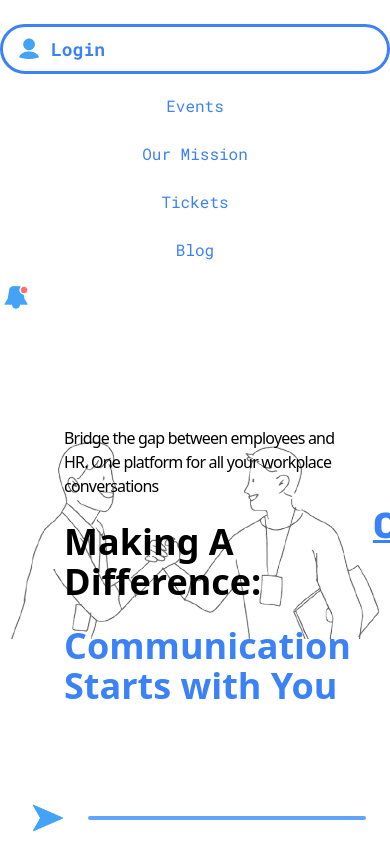
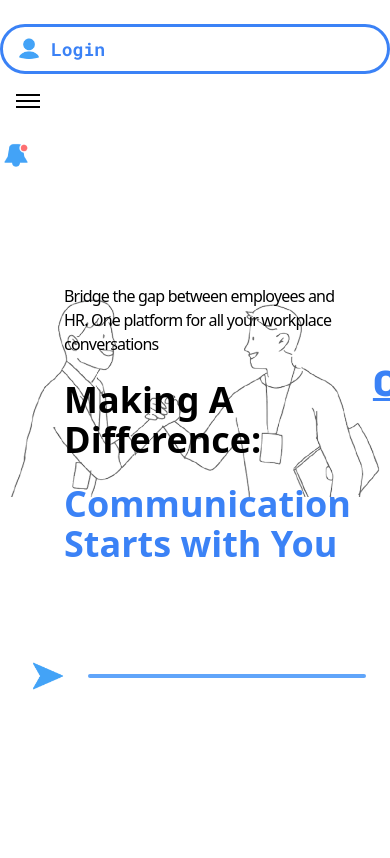
Before and after one commit to rogerjacobj/rj10-erm-system, a React (Vite) app in the folder frontend/: page / in a window 390 px wide. Shown: the top 858 px of the page. Built offline with nearby package versions, Linux system fonts and the light colour scheme.

Commit message:
Update Navbar.jsx

```diff
--- a/frontend/src/components/Navbar.jsx
+++ b/frontend/src/components/Navbar.jsx
@@ -1,9 +1,11 @@
 import { Link } from 'react-router-dom';
+import { useState } from 'react';
 import './Navbar.css';
 import bell from '../assets/Navbar/Bell_pin_fill.png';
 import user from '../assets/Navbar/User_fill.png';
 
 const Navbar = () => {
+  const [open, setOpen] = useState(false);
 
   return (
     <header className='flex justify-around pt-6 mb-8 font-mono items-center' style={{ color: 'var(--color-text)' }}>
@@ -20,8 +22,19 @@ const Navbar = () => {
        <span><img src={user} alt="" className='w-7'/></span>
   <Link to="" className='font-black text-lg login-link'>Login</Link>
       </div>
+      <button
+        className="md:hidden p-2 ml-2"
+        aria-label="Toggle navigation"
+        onClick={() => setOpen(prev => !prev)}
+      >
+        <span className="block w-6 h-0.5 bg-current mb-1"></span>
+        <span className="block w-6 h-0.5 bg-current mb-1"></span>
+        <span className="block w-6 h-0.5 bg-current"></span>
+      </button>
+
       <nav className="">
-        <ul className="flex justify-center gap-20 md:gap-20" style={{ color: 'var(--color-primary)' }}>
+        <div className={`${open ? 'block' : 'hidden'} md:block`}>
+          <ul className="flex flex-col md:flex-row justify-center gap-4 md:gap-20 items-center" style={{ color: 'var(--color-primary)' }}>
           <li
             className="items1 cursor-pointer transition-transform duration-300 hover:scale-110 rounded-3xl px-3 py-2"
             onMouseEnter={(e) => e.target.style.backgroundColor = 'var(--color-highlight)'}
@@ -50,7 +63,8 @@ const Navbar = () => {
           >
             Blog
           </li>
-        </ul>
+          </ul>
+        </div>
       </nav>
       <div className="flex items-center gap-4">
         <div className="notification">
```
